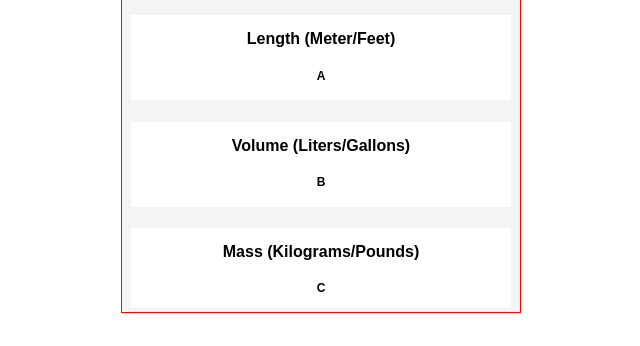
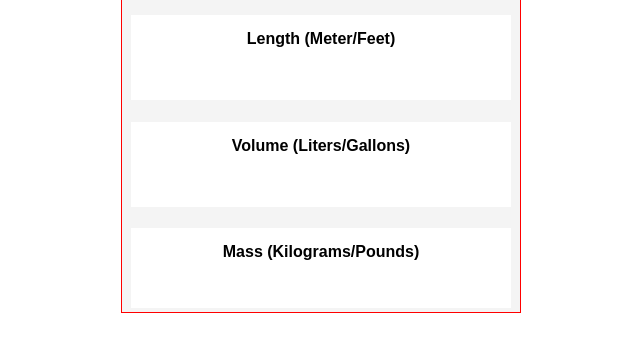
Before and after one commit to aaishaholaleye/unitconverter, a website built with Vite: page index.html in a window 1280 px wide. Shown: the part 362-708 px from the top of the page, 319-959 px from the left. Built offline with nearby package versions, Linux system fonts and the light colour scheme.

Commit message:
Corrected H6 innerhtml

```diff
--- a/index.html
+++ b/index.html
@@ -16,17 +16,17 @@
 
                 <div id="length" class="length">
                     <h4 class="length-title">Length (Meter/Feet)</h4>
-                    <h6 id="lengthcalc" class="lengthcalc">A</h6>
+                    <h6 id="lengthcalc" class="lengthcalc"></h6>
                 </div>
 
                 <div id="volume" class="volume">
                     <h4 class="volume-title">Volume (Liters/Gallons)</h4>
-                    <h6 id="volumecalc" class="volumecalc">B</h6>
+                    <h6 id="volumecalc" class="volumecalc"></h6>
                 </div>
 
                 <div class="mass">
                     <h4 class="mass-title"> Mass (Kilograms/Pounds)</h4>
-                    <h6 id="masscalc" class="masscalc">C</h6>
+                    <h6 id="masscalc" class="masscalc"></h6>
                 </div>
 
             </div>
```
